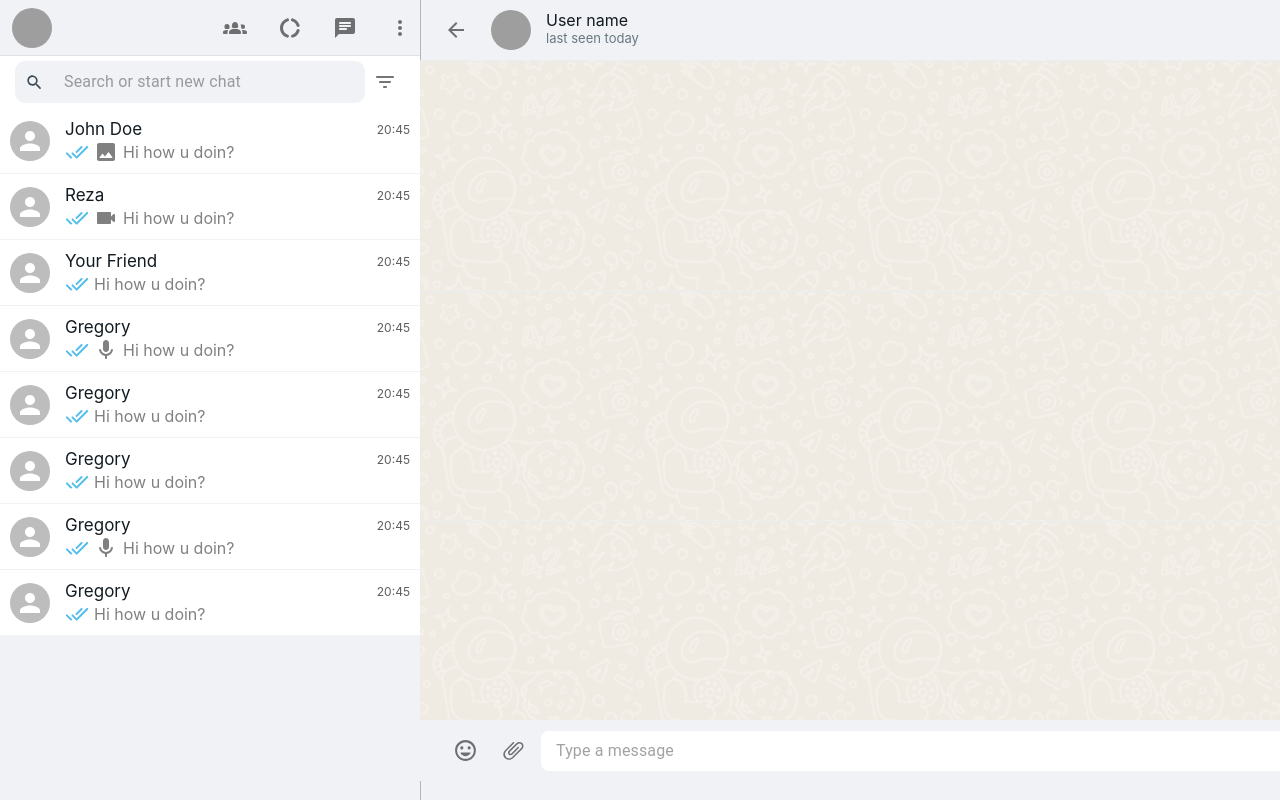
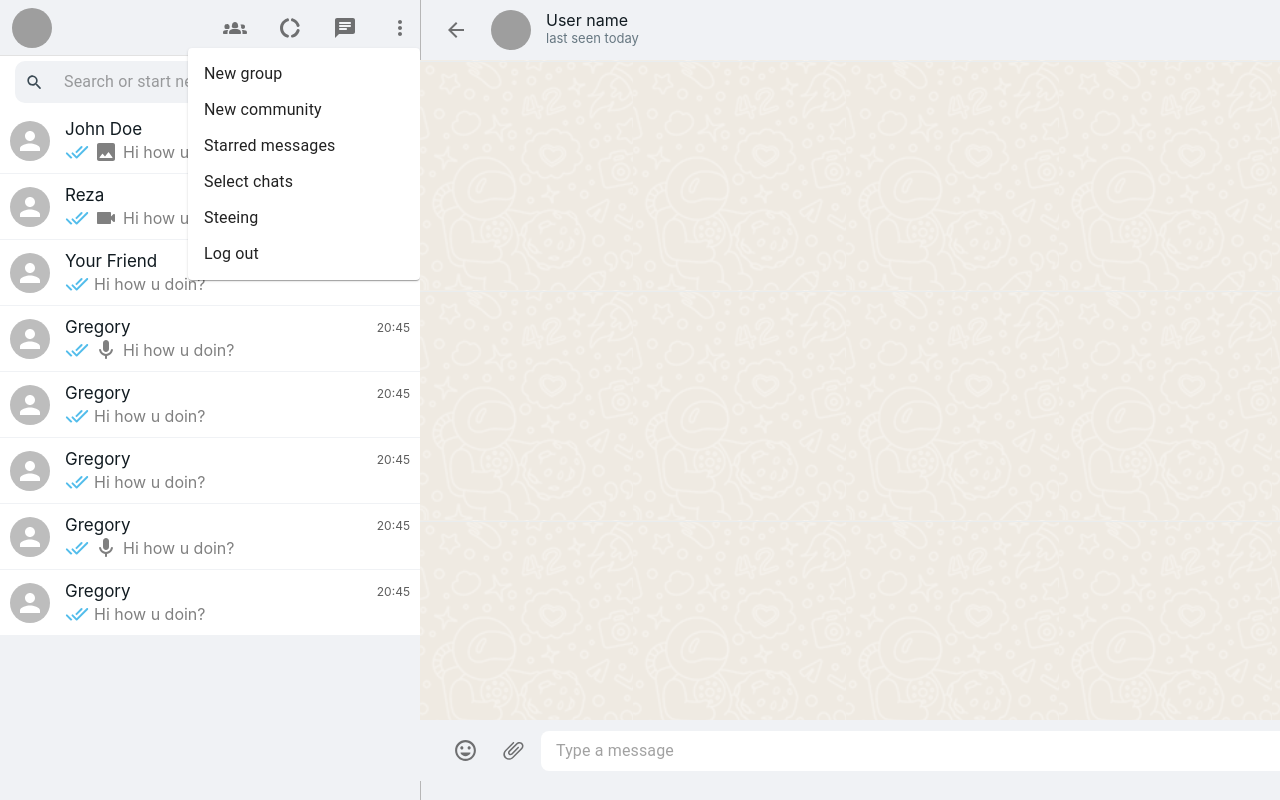
Before and after one commit to rezamohdev/whatsapp-clone, a React (Create React App) app: page /chats in a window 1280 px wide. Both pictures are taken after a click on the button 400 px from the left and 27 px from the top of the page. Shown: the top 800 px of the page. Built offline with nearby package versions, Linux system fonts and the light colour scheme; grey boxes are pictures that could not be loaded.

Commit message:
moreever menus

```diff
--- a/src/ChatPanel.css
+++ b/src/ChatPanel.css
@@ -69,3 +69,7 @@
 .footer__mic-button {
   font-size: 25px !important;
 }
+.header__menu-button {
+  width: 232px !important;
+  height: 260px !important;
+}
--- a/src/ChatPanel.js
+++ b/src/ChatPanel.js
@@ -1,6 +1,6 @@
 import React from "react";
 import "./ChatPanel.css";
-import { Avatar, IconButton, Input } from "@mui/material";
+import { Avatar, ClickAwayListener, Grow, IconButton, Input, MenuItem, MenuList, Paper, Popper } from "@mui/material";
 import {
     ArrowBack,
     AttachFileRounded,
@@ -13,12 +13,32 @@ import {
 import { Link } from 'react-router-dom';
 function ChatPanel() {
     const [isTyping, setIsTyping] = React.useState(false);
+    const [open, setOpen] = React.useState(false);
+    const anchorRef = React.useRef(null);
     const handleInputChange = (e) => {
         setIsTyping(true);
         if (e.target.value === '') {
             setIsTyping(false);
         }
     }
+
+    const handleClose = (event) => {
+        if (anchorRef.current && anchorRef.current.contains(event.target)) {
+            return;
+        }
+    }
+    function handleListKeyDown(event) {
+        if (event.key === 'Tab') {
+            event.preventDefault();
+            setOpen(false);
+        } else if (event.key === 'Escape') {
+            setOpen(false);
+        }
+    }
+    const handleToggle = () => {
+        setOpen((prevOpen) => !prevOpen);
+    };
+
     return (
         <div className="chat-panle">
             <div className="chat-panel__header">
@@ -38,7 +58,53 @@ function ChatPanel() {
                 </div>
                 <div className="chat-pnale__actions">
                     <IconButton><SearchRounded /></IconButton>
-                    <IconButton><MoreVertRounded /></IconButton>
+                    <IconButton
+                        ref={anchorRef}
+                        id="composition-button"
+                        aria-controls={open ? 'composition-menu' : undefined}
+                        aria-expanded={open ? 'true' : undefined}
+                        aria-haspopup="true"
+                        onClick={handleToggle}
+                    >
+                        <MoreVertRounded />
+                    </IconButton>
+                    <Popper
+                        open={open}
+                        anchorEl={anchorRef.current}
+                        role={undefined}
+                        placement="bottom-start"
+                        transition
+                        disablePortal
+                        className="header__menu-button"
+                    >
+                        {({ TransitionProps, placement }) => (
+                            <Grow
+                                {...TransitionProps}
+                                style={{
+                                    transformOrigin:
+                                        placement === 'top-start' ? 'left top' : 'right top',
+                                }}
+                            >
+                                <Paper>
+                                    <ClickAwayListener onClickAway={handleClose}>
+                                        <MenuList
+                                            autoFocusItem={open}
+                                            id="composition-menu"
+                                            aria-labelledby="composition-button"
+                                            onKeyDown={handleListKeyDown}
+                                        >
+                                            <MenuItem onClick={handleClose}>Contact info</MenuItem>
+                                            <MenuItem onClick={handleClose}>Select messages</MenuItem>
+                                            <MenuItem onClick={handleClose}>Close chat</MenuItem>
+                                            <MenuItem onClick={handleClose}>Disappearing messages</MenuItem>
+                                            <MenuItem onClick={handleClose}>Clear messages</MenuItem>
+                                            <MenuItem onClick={handleClose}>Delete chat</MenuItem>
+                                        </MenuList>
+                                    </ClickAwayListener>
+                                </Paper>
+                            </Grow>
+                        )}
+                    </Popper>
                 </div>
             </div>
             <div className="chat-panel__body">
--- a/src/Header.css
+++ b/src/Header.css
@@ -11,3 +11,12 @@
 .header__left-buttons > .MuiButtonBase-root {
   margin: 0 0 0 15px;
 }
+.header__menu-button {
+  z-index: 5;
+  width: 197px;
+  height: 350px !important;
+  font-size: 14.5px;
+  font-weight: 400;
+  font-style: normal;
+  color: #565758 !important;
+}
--- a/src/Header.js
+++ b/src/Header.js
@@ -1,6 +1,9 @@
 import React from "react";
 import './Header.css';
-import { Avatar, Button, IconButton } from '@mui/material';
+import {
+    Avatar, Button, ClickAwayListener,
+    Grow, IconButton, MenuItem, MenuList, Paper, Popper
+} from '@mui/material';
 import avatarImg from './avatar.jpg';
 import {
     ChatRounded,
@@ -12,7 +15,27 @@ import {
 import Searchbar from "./Searchbar";
 
 function Header() {
+    const [open, setOpen] = React.useState(false);
+    const anchorRef = React.useRef(null);
+    const handleClose = (event) => {
+        if (anchorRef.current && anchorRef.current.contains(event.target)) {
+            return;
+        }
+    }
+    function handleListKeyDown(event) {
+        if (event.key === 'Tab') {
+            event.preventDefault();
+            setOpen(false);
+        } else if (event.key === 'Escape') {
+            setOpen(false);
+        }
+    }
+    const handleToggle = () => {
+        setOpen((prevOpen) => !prevOpen);
+    };
+
     return (
+
         <div className="header-container">
             <div className="header">
                 <Button>
@@ -28,9 +51,53 @@ function Header() {
                     <IconButton>
                         <ChatRounded />
                     </IconButton>
-                    <IconButton>
+                    <IconButton
+                        ref={anchorRef}
+                        id="composition-button"
+                        aria-controls={open ? 'composition-menu' : undefined}
+                        aria-expanded={open ? 'true' : undefined}
+                        aria-haspopup="true"
+                        onClick={handleToggle}
+                    >
                         <MoreVertRounded />
                     </IconButton>
+                    <Popper
+                        open={open}
+                        anchorEl={anchorRef.current}
+                        role={undefined}
+                        placement="bottom-start"
+                        transition
+                        disablePortal
+                        className="header__menu-button"
+                    >
+                        {({ TransitionProps, placement }) => (
+                            <Grow
+                                {...TransitionProps}
+                                style={{
+                                    transformOrigin:
+                                        placement === 'top-start' ? 'left top' : 'right top',
+                                }}
+                            >
+                                <Paper>
+                                    <ClickAwayListener onClickAway={handleClose}>
+                                        <MenuList
+                                            autoFocusItem={open}
+                                            id="composition-menu"
+                                            aria-labelledby="composition-button"
+                                            onKeyDown={handleListKeyDown}
+                                        >
+                                            <MenuItem onClick={handleClose}>New group</MenuItem>
+                                            <MenuItem onClick={handleClose}>New community</MenuItem>
+                                            <MenuItem onClick={handleClose}>Starred messages</MenuItem>
+                                            <MenuItem onClick={handleClose}>Select chats</MenuItem>
+                                            <MenuItem onClick={handleClose}>Steeing</MenuItem>
+                                            <MenuItem onClick={handleClose}>Log out</MenuItem>
+                                        </MenuList>
+                                    </ClickAwayListener>
+                                </Paper>
+                            </Grow>
+                        )}
+                    </Popper>
                 </div>
             </div>
             <Searchbar />
```
